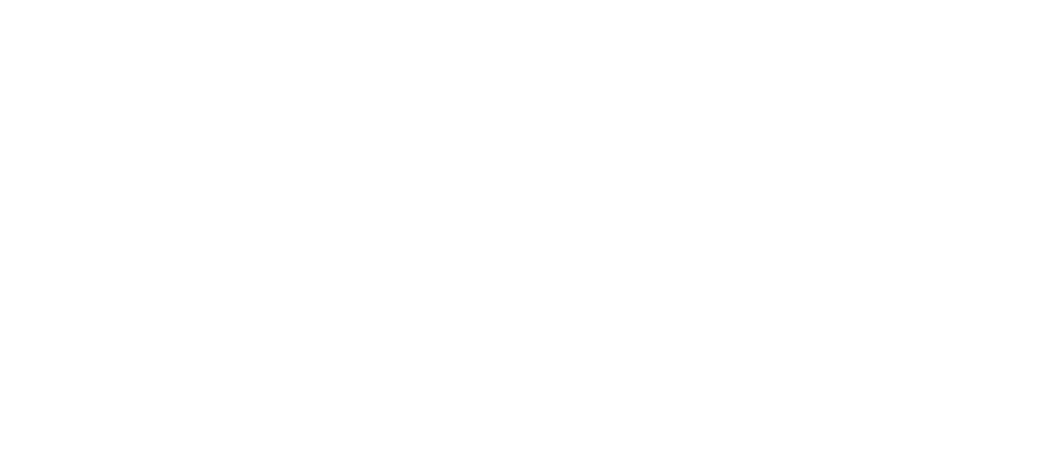
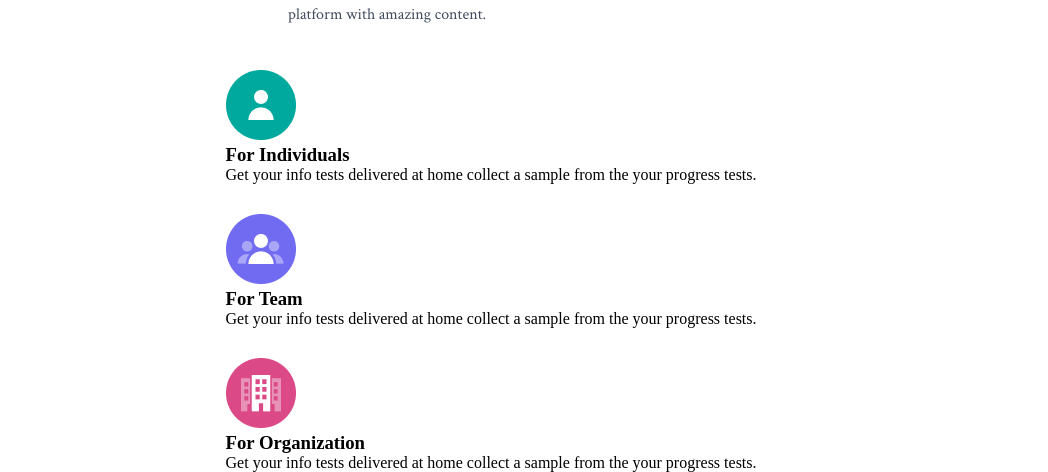
Before and after one commit to Anmol-Baranwal/WaitSmart, a Next.js app: page / in a window 1280 px wide. Shown: the part 830-1302 px from the top of the page, without its empty margins (97-1145 px from the left). Before the commit the page ends 800 px from the top, so only its background shows below. Built offline with nearby package versions, Linux system fonts and the light colour scheme.

Commit message:
minor update

```diff
--- a/pages/index.js
+++ b/pages/index.js
@@ -1,6 +1,7 @@
 import Head from "next/head";
 import styles from "@/styles/Home.module.css";
 import Banner from "@/components/Banner/Banner";
+import Services from "@/components/Services/Services";
 
 export default function Home() {
   return (
@@ -13,6 +14,7 @@
       </Head>
       <div className={styles.main}>
         <Banner />
+        <Services />
       </div>
     </>
   );
--- a/styles/globals.css
+++ b/styles/globals.css
@@ -93,6 +93,6 @@
   --accent-100: #f5f5f5;
   --bg-100: #1d1f21;
   --bg-200: #2c2e30;
-  --404-primary: #404b5e;
+  --text-primary: #404b5e;
   --text-secondary: #a3b1c7;
 }
```
